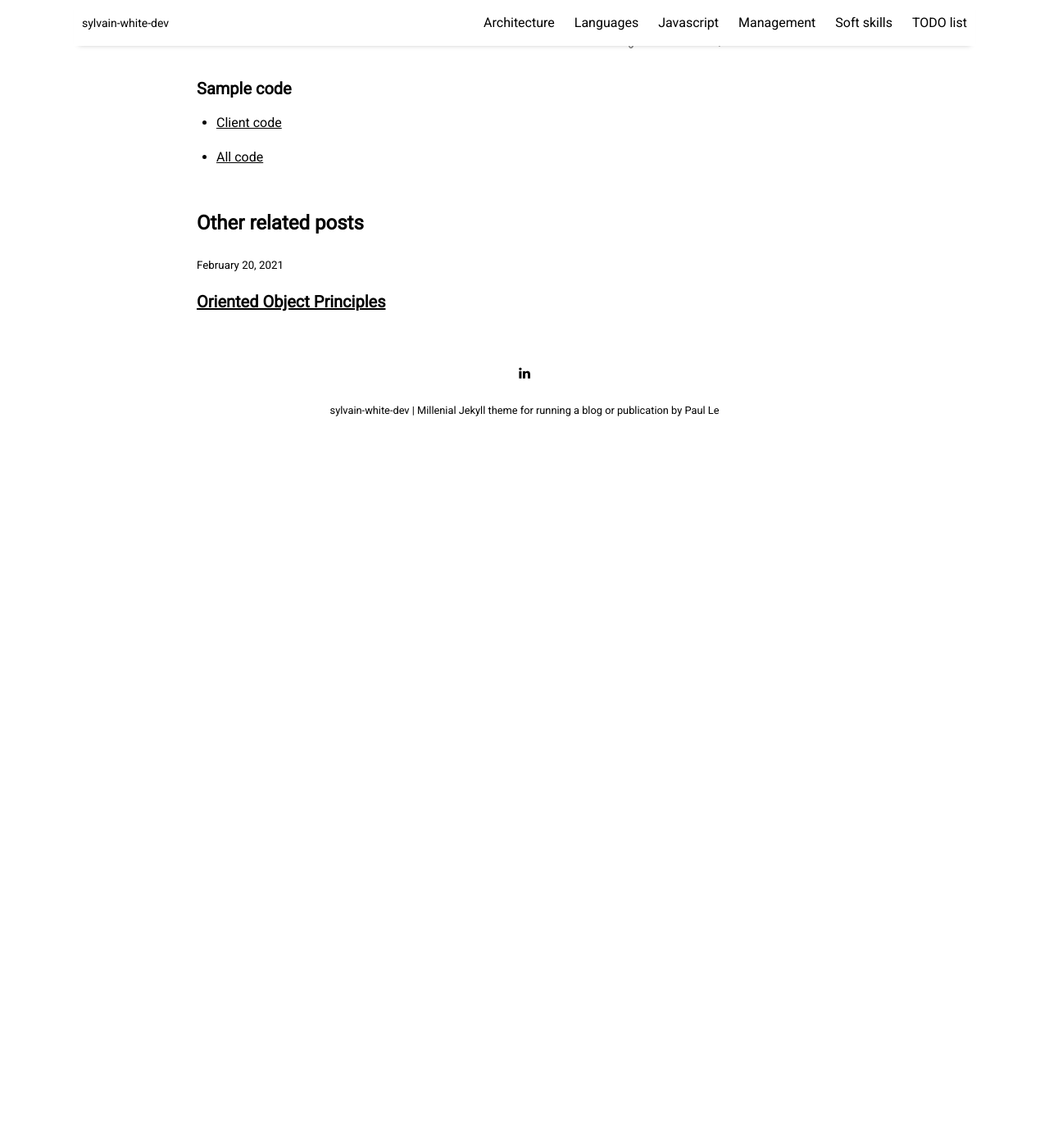
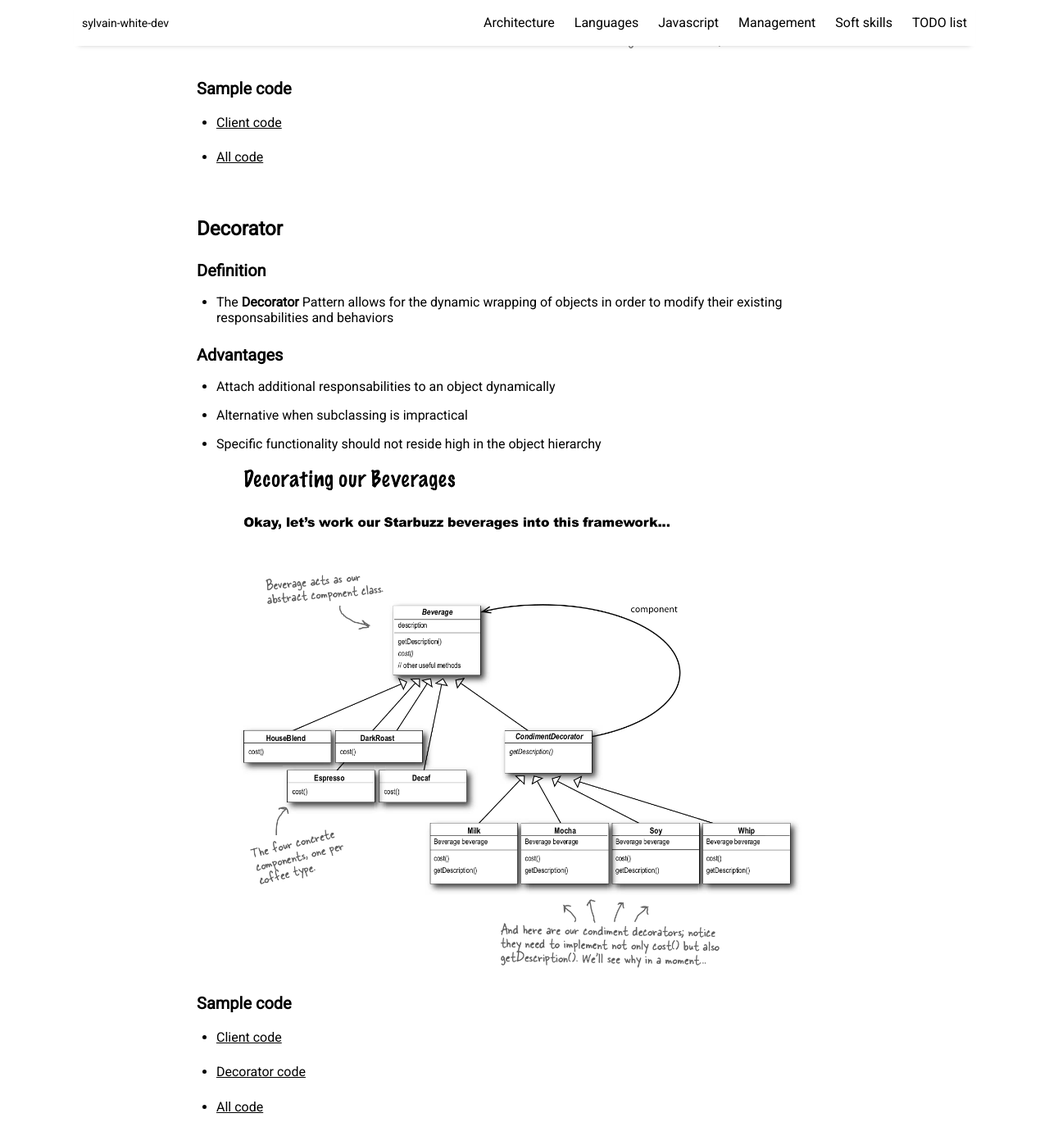
Before and after one commit to sylvainwhite/sylvain-white-dev, a Jekyll site: the page built from _posts/2021-02-21-designPatterns.md, in a window 1280 px wide and 1400 px high, scrolled down 2279 px. Shown: the top 1397 px of the window at 82% size. Built offline with Jekyll 4.4.1, drawn with Linux system fonts in a browser that asks for light colours; nearby versions of some CDN libraries; before the commit the page ends 2818 px from its top, so only the background shows below that.

Commit message:
Update design patterns post

```diff
--- a/_posts/2021-02-21-designPatterns.md
+++ b/_posts/2021-02-21-designPatterns.md
@@ -64,3 +64,27 @@ implements an interface
 * [Client code](https://github.com/bethrobson/Head-First-Design-Patterns/blob/master/src/headfirst/designpatterns/observer/weather/WeatherData.java){:target="_blank"}
 
 * [All code](https://github.com/bethrobson/Head-First-Design-Patterns/tree/master/src/headfirst/designpatterns/observer/weather){:target="_blank"}
+
+<br/>
+
+## Decorator
+
+### Definition
+
+* The **Decorator** Pattern allows for the dynamic wrapping of objects in order to modify their existing responsabilities and behaviors
+
+### Advantages
+
+* Attach additional responsabilities to an object dynamically
+* Alternative when subclassing is impractical
+* Specific functionality should not reside high in the object hierarchy
+
+![]({{ site.github.url }}/resources/patternDecorator.png "Decorator Pattern")
+
+### Sample code
+
+* [Client code](https://github.com/bethrobson/Head-First-Design-Patterns/blob/master/src/headfirst/designpatterns/decorator/starbuzz/StarbuzzCoffee.java){:target="_blank"}
+
+* [Decorator code](https://github.com/bethrobson/Head-First-Design-Patterns/blob/master/src/headfirst/designpatterns/decorator/starbuzz/Mocha.java){:target="_blank"}
+
+* [All code](https://github.com/bethrobson/Head-First-Design-Patterns/blob/master/src/headfirst/designpatterns/decorator/starbuzz){:target="_blank"}
```
Also changed, not shown: resources/patternDecorator.png (added).
